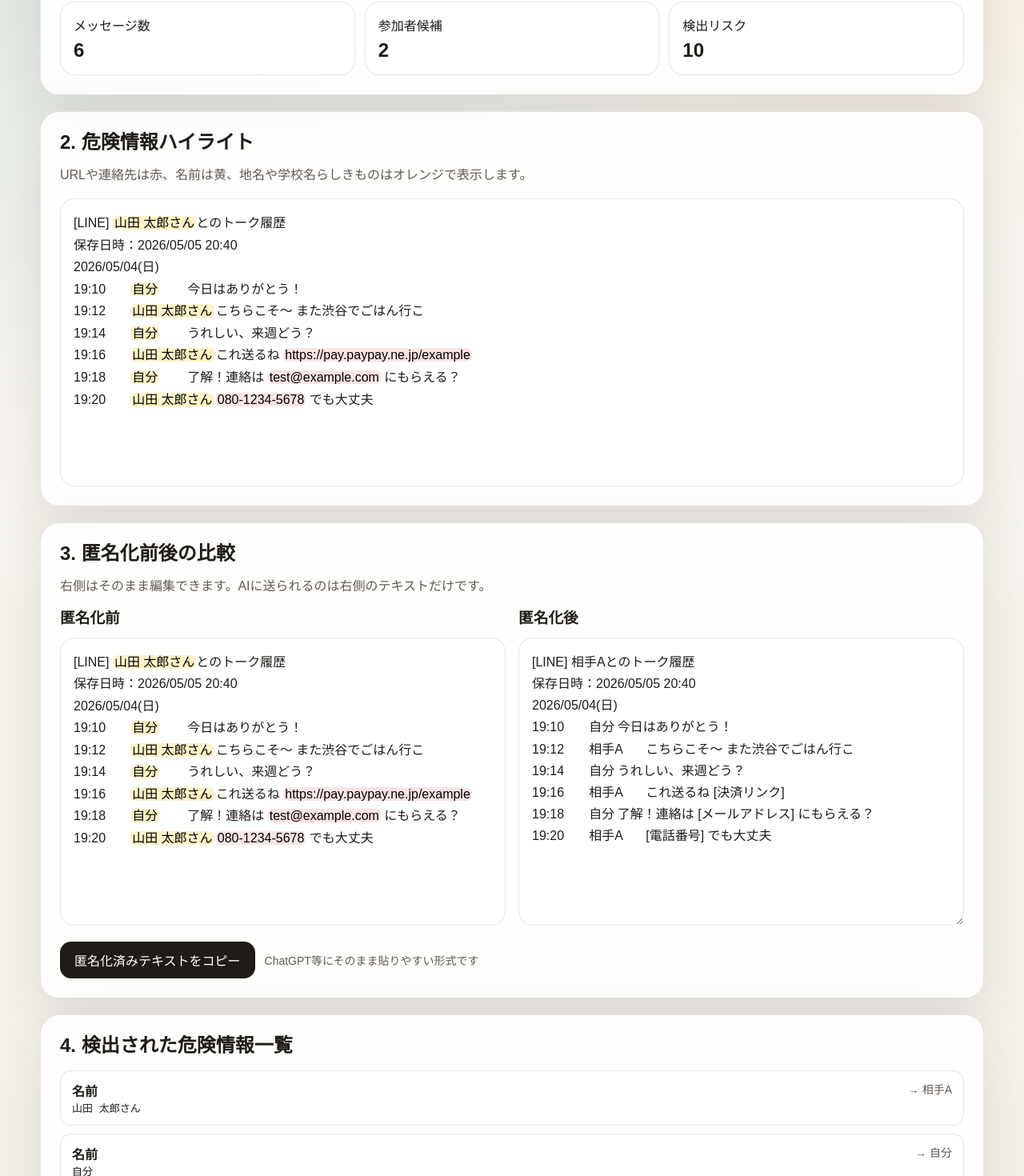
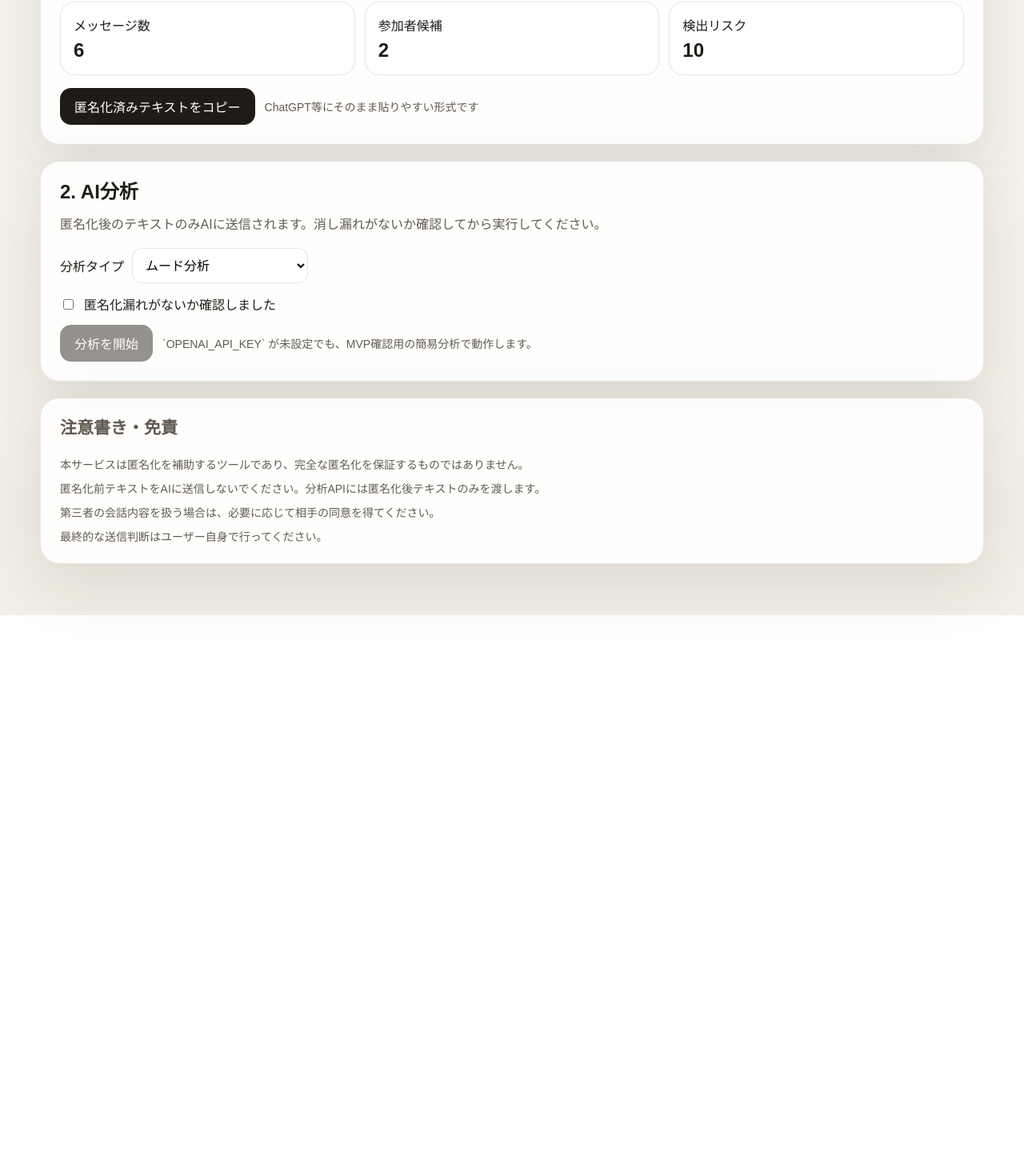
Before and after one commit to HIkaru827/line-check, a Next.js app: page / in a window 1280 px wide. Shown: the part 620-2090 px from the top of the page at 80% size. After the commit the page ends 1389 px from the top, so only its background shows below. Built offline with nearby package versions, Linux system fonts and the light colour scheme.

Commit message:
style: remove raw chat history display and changes list for cleaner UI

```diff
--- a/src/app/page.tsx
+++ b/src/app/page.tsx
@@ -1,7 +1,7 @@
 "use client";
 
 import { ChangeEvent, useMemo, useState, useTransition } from "react";
-import { anonymizeLineText, highlightText, type RiskMatch } from "@/lib/line";
+import { anonymizeLineText } from "@/lib/line";
 
 type AnalysisType = "mood" | "intimacy" | "reply";
 
@@ -19,24 +19,6 @@ const SAMPLE_TEXT = `[LINE] 山田 太郎さんとのトーク履歴
 19:16\t山田 太郎さん\tこれ送るね https://pay.paypay.ne.jp/example
 19:18\t自分\t了解！連絡は test@example.com にもらえる？
 19:20\t山田 太郎さん\t080-1234-5678 でも大丈夫`;
-
-function HighlightedText({ text, risks }: { text: string; risks: RiskMatch[] }) {
-  const segments = useMemo(() => highlightText(text, risks), [text, risks]);
-
-  return (
-    <div className="text-surface">
-      {segments.map((segment) =>
-        segment.kind ? (
-          <mark key={segment.id} className={`highlight highlight-${segment.kind}`}>
-            {segment.text}
-          </mark>
-        ) : (
-          <span key={segment.id}>{segment.text}</span>
-        ),
-      )}
-    </div>
-  );
-}
 
 export default function Home() {
   const [rawText, setRawText] = useState(SAMPLE_TEXT);
@@ -157,33 +139,6 @@ export default function Home() {
               <strong>{anonymized.risks.length}</strong>
             </div>
           </div>
-        </section>
-
-        <section className="panel">
-          <h2>2. 危険情報ハイライト</h2>
-          <p>URLや連絡先は赤、名前は黄、地名や学校名らしきものはオレンジで表示します。</p>
-          <div style={{ marginTop: 16 }}>
-            <HighlightedText text={rawText} risks={anonymized.risks} />
-          </div>
-        </section>
-
-        <section className="panel">
-          <h2>3. 匿名化前後の比較</h2>
-          <p>右側はそのまま編集できます。AIに送られるのは右側のテキストだけです。</p>
-          <div className="compare" style={{ marginTop: 16 }}>
-            <div>
-              <h3>匿名化前</h3>
-              <HighlightedText text={rawText} risks={anonymized.risks} />
-            </div>
-            <div>
-              <h3>匿名化後</h3>
-              <textarea
-                className="editor"
-                value={outputText}
-                onChange={(event) => setEditedText(event.target.value)}
-              />
-            </div>
-          </div>
           <div className="field-row" style={{ marginTop: 16 }}>
             <button className="button" onClick={handleCopy} type="button">
               匿名化済みテキストをコピー
@@ -193,28 +148,7 @@ export default function Home() {
         </section>
 
         <section className="panel">
-          <h2>4. 検出された危険情報一覧</h2>
-          <div className="risk-list" style={{ marginTop: 16 }}>
-            {anonymized.risks.length === 0 ? (
-              <div className="risk-item">
-                <span>危険情報は検出されませんでした。</span>
-              </div>
-            ) : (
-              anonymized.risks.map((risk) => (
-                <div className="risk-item" key={risk.id}>
-                  <div>
-                    <div className="risk-kind">{risk.label}</div>
-                    <code>{risk.value}</code>
-                  </div>
-                  <div className="meta">→ {risk.replacement}</div>
-                </div>
-              ))
-            )}
-          </div>
-        </section>
-
-        <section className="panel">
-          <h2>5. AI分析</h2>
+          <h2>2. AI分析</h2>
           <p>匿名化後のテキストのみAIに送信されます。消し漏れがないか確認してから実行してください。</p>
           <div className="analysis-box" style={{ marginTop: 16 }}>
             <div className="select">
```
